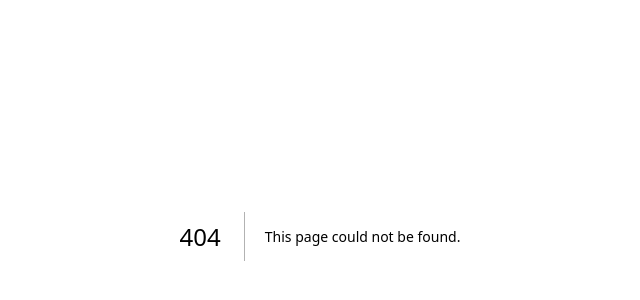
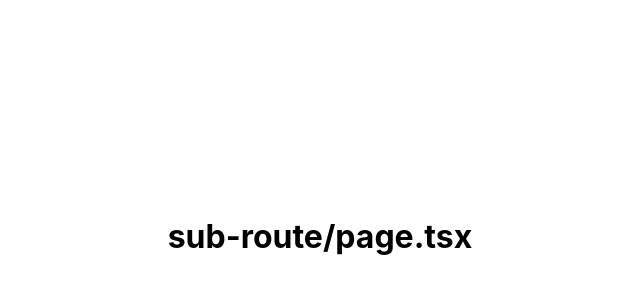
Before and after one commit to genk1/chantastic2022, a Next.js app: page /about/sub-route in a window 1280 px wide. Before the commit this address had no page. Shown: the part 164-464 px from the top of the page, without its empty margins (320-960 px from the left). Built offline with nearby package versions, Linux system fonts and the light colour scheme.

Commit message:
day5 check how layout works

```diff
--- /dev/null
+++ b/app/about/layout.tsx
@@ -0,0 +1,7 @@
+import { FC, ReactNode } from "react";
+import styles from "../page.module.css";
+
+const Layout: FC<{ children: ReactNode }> = ({ children }) => {
+  return <main className={styles.main}>{children}</main>;
+};
+export default Layout;
--- a/app/about/page.tsx
+++ b/app/about/page.tsx
@@ -20,7 +20,6 @@ export default function About() {
   }, [val]);
   return (
     <div className={styles.container}>
-      <main className={styles.main}>
       <h1>about/PAGE.tsx</h1>
       <button
         onClick={() => {
@@ -29,7 +28,6 @@ export default function About() {
       >
         CLICK here
       </button>
-      </main>
     </div>
   );
 }
--- /dev/null
+++ b/app/about/sub-route/page.tsx
@@ -0,0 +1,12 @@
+import styles from "../../page.module.css";
+
+/**
+ * not accessible here because the file name is not page.xxx
+ */
+export default function SubRoute() {
+  return (
+    <div className={styles.container}>
+      <h1>sub-route/page.tsx</h1>
+    </div>
+  );
+}
```
Lines whose indentation alone changed are shown as unchanged.
